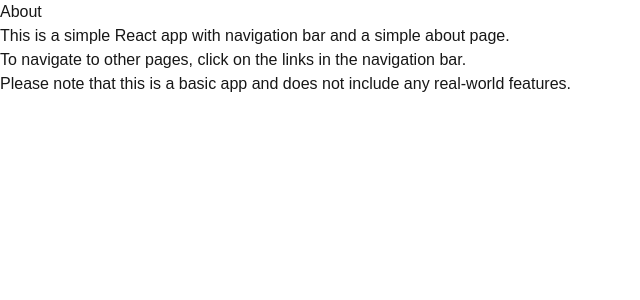
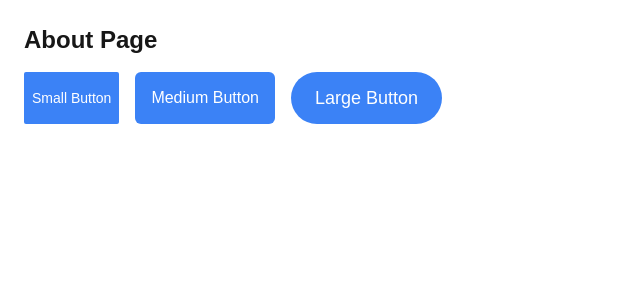
Before and after one commit to pasiama/alx-project-0x02-setup, a Next.js app in the folder alx-project-0x02/: page /about in a window 1280 px wide. Shown: the top 300 px of the page, without its empty margins (0-640 px from the left). Built offline with nearby package versions, Linux system fonts and the light colour scheme.

Commit message:
5. Create and Use a Button Component

```diff
--- /dev/null
+++ b/alx-project-0x02/components/common/Button.tsx
@@ -0,0 +1,26 @@
+import React from "react";
+import { ButtonProps } from "@/interfaces";
+
+const Button: React.FC<ButtonProps> = ({ size, shape, onClick, children }) => {
+  const sizeClasses = {
+    small: "px-2 py-1 text-sm",
+    medium: "px-4 py-2 text-base",
+    large: "px-6 py-3 text-lg",
+  };
+
+  const shapeClasses = {
+    "rounded-sm": "rounded-sm",
+    "rounded-md": "rounded-md",
+    "rounded-full": "rounded-full",
+  };
+
+  const buttonClass = `${sizeClasses[size]} ${shapeClasses[shape]} bg-blue-500 text-white hover:bg-blue-600 transition`;
+
+  return (
+    <button className={buttonClass} onClick={onClick}>
+      {children}
+    </button>
+  );
+};
+
+export default Button;
--- a/alx-project-0x02/pages/about.tsx
+++ b/alx-project-0x02/pages/about.tsx
@@ -1,10 +1,23 @@
-export default function About() {
-      return (
-       <div>
-            <h1>About</h1>
-            <p>This is a simple React app with navigation bar and a simple about page.</p>
-            <p>To navigate to other pages, click on the links in the navigation bar.</p>
-            <p>Please note that this is a basic app and does not include any real-world features.</p>
-       </div>
-      );
-    }
+import React from "react";
+import Button from "@/components/common/Button";
+
+const About: React.FC = () => {
+  return (
+    <div className="p-6">
+      <h1 className="text-2xl font-bold mb-4">About Page</h1>
+      <div className="flex space-x-4">
+        <Button size="small" shape="rounded-sm">
+          Small Button
+        </Button>
+        <Button size="medium" shape="rounded-md">
+          Medium Button
+        </Button>
+        <Button size="large" shape="rounded-full">
+          Large Button
+        </Button>
+      </div>
+    </div>
+  );
+};
+
+export default About;
```
Also changed, not shown: alx-project-0x02/interfaces/index.ts (+7 -0 lines).
